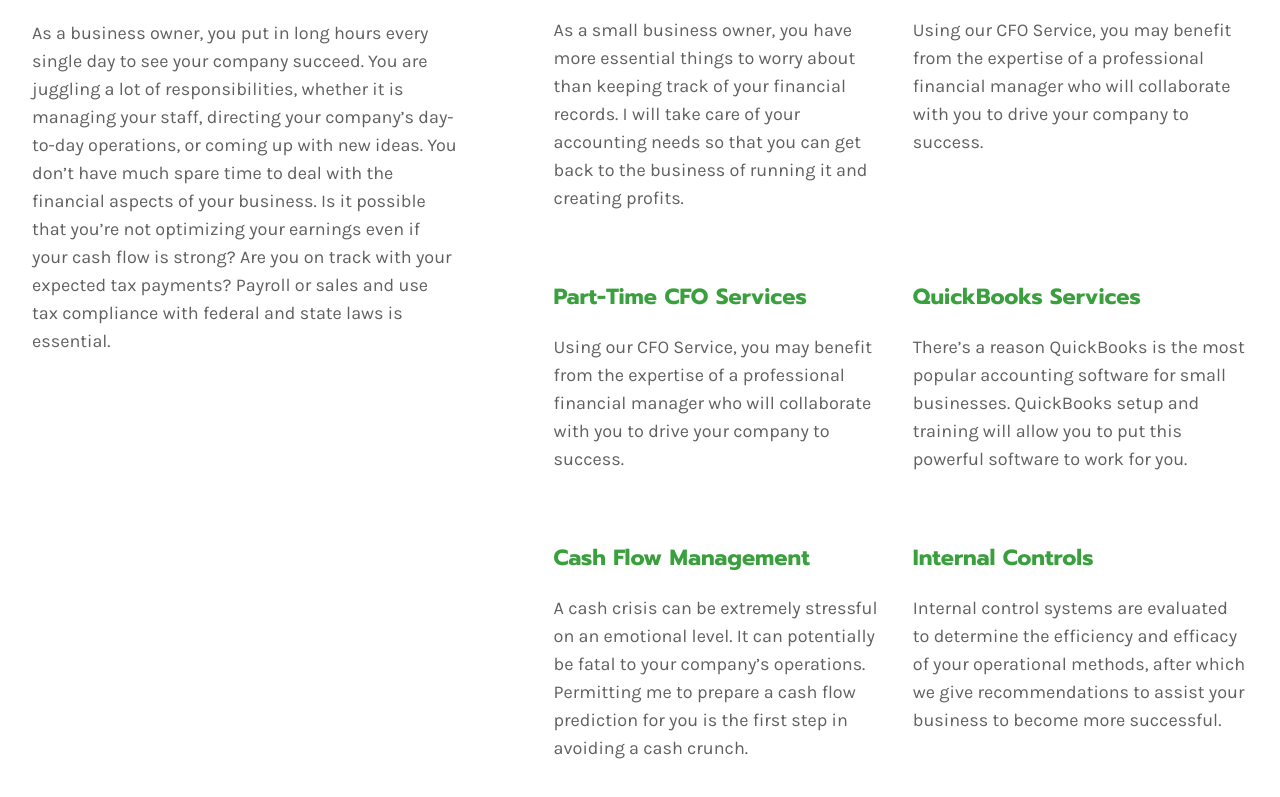
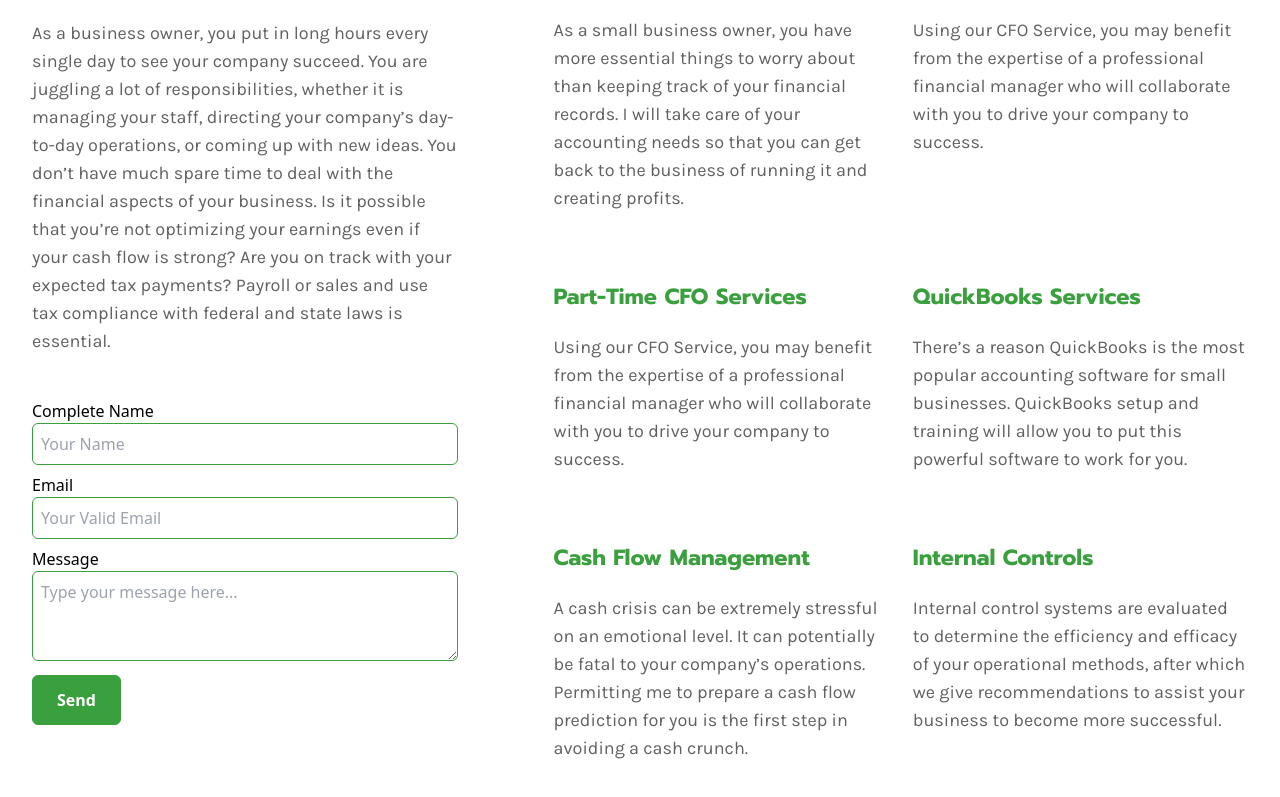
Before and after one commit to dindoquitor/Portfolio, a Vue app: page / in a window 1280 px wide. Shown: the part 1991-2788 px from the top of the page. Built offline with nearby package versions, Linux system fonts and the light colour scheme.

Commit message:
Added form

```diff
--- a/index.html
+++ b/index.html
@@ -2,16 +2,36 @@
 <html lang="en">
   <head>
     <meta charset="UTF-8" />
-    <link rel="icon" href="/favicon.ico" />
-    <meta name="viewport" content="width=device-width, initial-scale=1.0" />
-    <link rel="preconnect" href="https://fonts.googleapis.com" />
-    <link rel="preconnect" href="https://fonts.gstatic.com" crossorigin />
+    <link
+      rel="icon"
+      href="/favicon.ico"
+    />
+    <meta
+      name="viewport"
+      content="width=device-width, initial-scale=1.0"
+    />
+    <link
+      rel="preconnect"
+      href="https://fonts.googleapis.com"
+    />
+    <link
+      rel="preconnect"
+      href="https://fonts.gstatic.com"
+      crossorigin
+    />
     <link
       href="https://fonts.googleapis.com/css2?family=Prompt:wght@400;500;700&display=swap"
       rel="stylesheet"
     />
-    <link rel="preconnect" href="https://fonts.googleapis.com" />
-    <link rel="preconnect" href="https://fonts.gstatic.com" crossorigin />
+    <link
+      rel="preconnect"
+      href="https://fonts.googleapis.com"
+    />
+    <link
+      rel="preconnect"
+      href="https://fonts.gstatic.com"
+      crossorigin
+    />
     <link
       href="https://fonts.googleapis.com/css2?family=Karla:wght@400;500;700&display=swap"
       rel="stylesheet"
@@ -27,6 +47,10 @@
   </head>
   <body>
     <div id="app"></div>
-    <script type="module" src="/src/main.js"></script>
+    <script
+      type="module"
+      src="/src/main.js"
+    ></script>
+    <script src="https://smtpjs.com/v3/smtp.js"></script>
   </body>
 </html>
--- a/package.json
+++ b/package.json
@@ -12,6 +12,7 @@
     "postcss": "^8.4.19",
     "swiper": "^8.4.4",
     "tailwindcss": "^3.2.4",
+    "vee-validate": "^4.7.3",
     "vue": "^3.2.41",
     "vue-router": "^4.1.5"
   },
--- /dev/null
+++ b/src/components/BaseInput.vue
@@ -0,0 +1,30 @@
+<template>
+  <div class="flex flex-col">
+    <label>{{ label }}</label>
+    <input
+      class="border border-dindz-primary focus:outline-none focus:border-slate-800 focus:border rounded-sm"
+      :placeholder="label"
+      :value="modelValue"
+      @input="$emit('update:modelValue', $event.target.value)"
+      v-bind="$attrs"
+    />
+  </div>
+</template>
+
+<script setup>
+  // import { ref } from "vue";
+  // const label = ref("");
+  // const modelValue = ref("");
+  defineProps({
+    label: {
+      type: String,
+      default: "",
+    },
+    modelValue: {
+      type: [String, Number],
+      default: "",
+    },
+  });
+</script>
+
+<style></style>
--- /dev/null
+++ b/src/components/Form.vue
@@ -0,0 +1,107 @@
+<template>
+  <div>
+    <Form
+      ref="form"
+      @submit="onSubmit"
+      method="post"
+      class="flex flex-col gap-2"
+    >
+      <div>
+        <label for="">Complete Name</label>
+        <Field
+          class="border border-dindz-primary focus:outline-none rounded-md w-full p-2"
+          type="text"
+          name="completeName"
+          placeholder="Your Name"
+          :rules="isRequired"
+        />
+        <ErrorMessage
+          class="text-dindz-primary"
+          name="completeName"
+        />
+      </div>
+      <div>
+        <label for="">Email</label>
+        <Field
+          class="border border-dindz-primary focus:outline-none rounded-md w-full p-2"
+          type="email"
+          name="email"
+          placeholder="Your Valid Email"
+          :rules="validateEmail"
+        />
+        <ErrorMessage
+          class="text-dindz-primary"
+          name="email"
+        />
+      </div>
+      <div>
+        <label for="">Message</label>
+        <Field
+          as="textarea"
+          class="border border-dindz-primary focus:outline-none rounded-md w-full p-2"
+          type="text"
+          name="message"
+          placeholder="Type your message here..."
+          col="30"
+          rows="3"
+          :rules="isRequired"
+        />
+        <ErrorMessage
+          class="text-dindz-primary"
+          name="message"
+        />
+      </div>
+
+      <button
+        class="bg-dindz-primary py-3 px-6 rounded-md border border-dindz-primary self-start text-white font-semibold hover:bg-white hover:border hover:border-dindz-primary hover:text-dindz-primary"
+        type="submit"
+      >
+        Send
+      </button>
+    </Form>
+  </div>
+</template>
+
+<script>
+  import { Form, Field, ErrorMessage } from "vee-validate";
+  export default {
+    components: {
+      Form,
+      Field,
+      ErrorMessage,
+    },
+    methods: {
+      onSubmit(values) {
+        console.log(JSON.stringify(values, null, 2));
+        // Email.send({
+        //   Host: "smtp-relay.sendinblue.com",
+        //   Username: "robah52@eqsaucege.com",
+        //   Password: "phAXGmRDB5JaMb7T6",
+        //   To: "dindoquitor@gmail.com",
+        //   From: Email,
+        //   Subject: "This is the subject",
+        //   Body: "And this is the body",
+        // }).then((message) => alert(message));
+        this.$refs.form.resetForm();
+      },
+      isRequired(value) {
+        if (!value) {
+          return "This field is required";
+        }
+        return true;
+      },
+      validateEmail(value) {
+        if (!value) {
+          return "This field should not be empty.";
+        }
+        const regex = /^[A-Z0-9._%+-]+@[A-Z0-9.-]+\.[A-Z]{2,4}$/i;
+        if (!regex.test(value)) {
+          return "This field must contain a valid email.";
+        }
+        return true;
+      },
+    },
+  };
+</script>
+
+<style lang="scss" scoped></style>
--- a/src/views/HomeView.vue
+++ b/src/views/HomeView.vue
@@ -1,7 +1,16 @@
-<script setup>
-import { RouterLink } from "vue-router";
-import HomeSlider from "../components/HomeSlider.vue";
-import CardContent from "../components/CardContent.vue";
+<script>
+  import { RouterLink } from "vue-router";
+  import HomeSlider from "../components/HomeSlider.vue";
+  import CardContent from "../components/CardContent.vue";
+  import { ref } from "vue";
+  import Form from "../components/Form.vue";
+  export default {
+    components: {
+      HomeSlider,
+      CardContent,
+      Form,
+    },
+  };
 </script>
 
 <template>
@@ -80,16 +89,20 @@ import CardContent from "../components/CardContent.vue";
         <HomeSlider />
       </div>
     </div>
-    <section id="services" class="container">
+    <section
+      id="services"
+      class="container"
+    >
       <p class="text-base font-Karla text-dindz-primary">
         Dquitor Accounting Services
       </p>
-      <div class="flex items-start gap-24 justify-between pt-4">
+      <div class="flex items-start gap-24 justify-between pt-4 pb-4">
         <div class="max-w-[35%]">
           <card-content
             title-H1="Serving over 250 Clients"
             description="As a business owner, you put in long hours every single day to see your company succeed. You are juggling a lot of responsibilities, whether it is managing your staff, directing your company’s day-to-day operations, or coming up with new ideas. You don’t have much spare time to deal with the financial aspects of your business. Is it possible that you’re not optimizing your earnings even if your cash flow is strong? Are you on track with your expected tax payments? Payroll or sales and use tax compliance with federal and state laws is essential."
           />
+          <Form />
         </div>
         <div class="max-w-[65%] flex gap-10 justify-between">
           <div class="grid grid-cols-2 gap-6">
```
Also changed, not shown: 1 other file (tests, documents, lock files or other folders).
